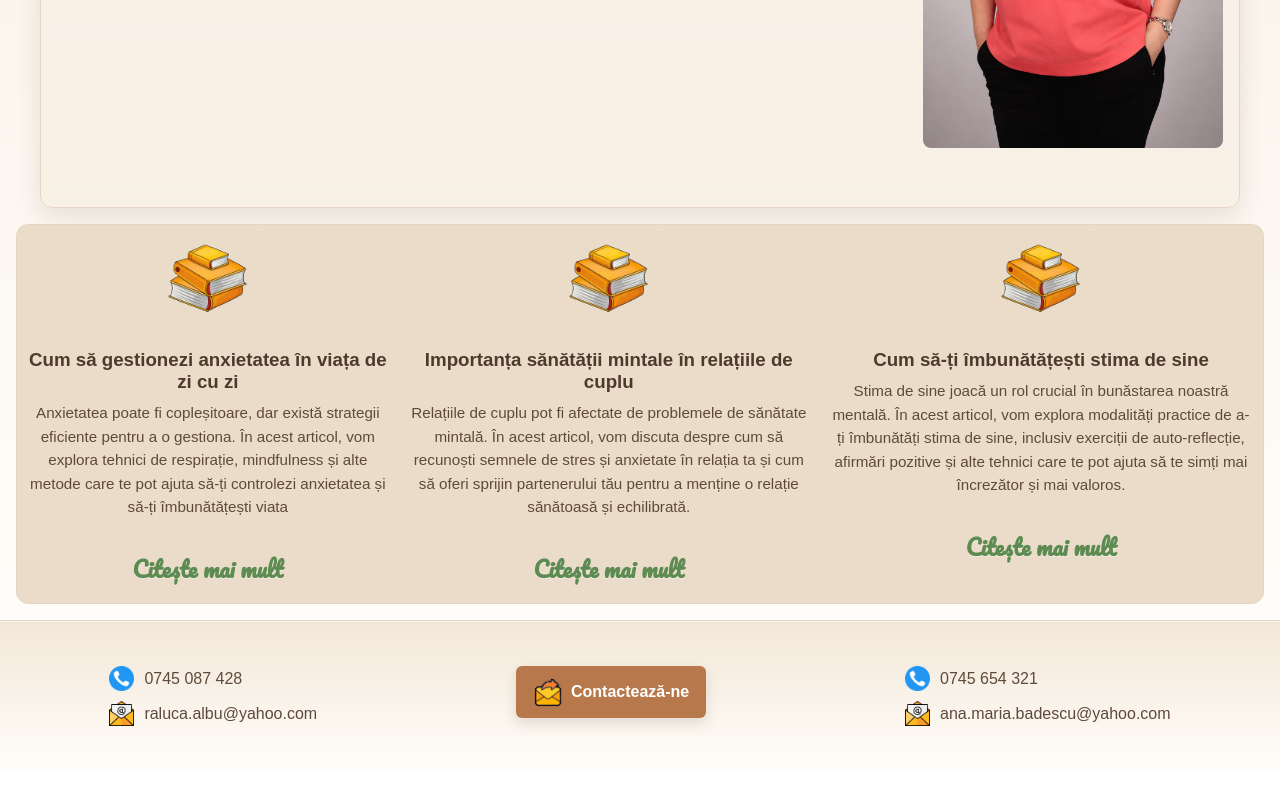
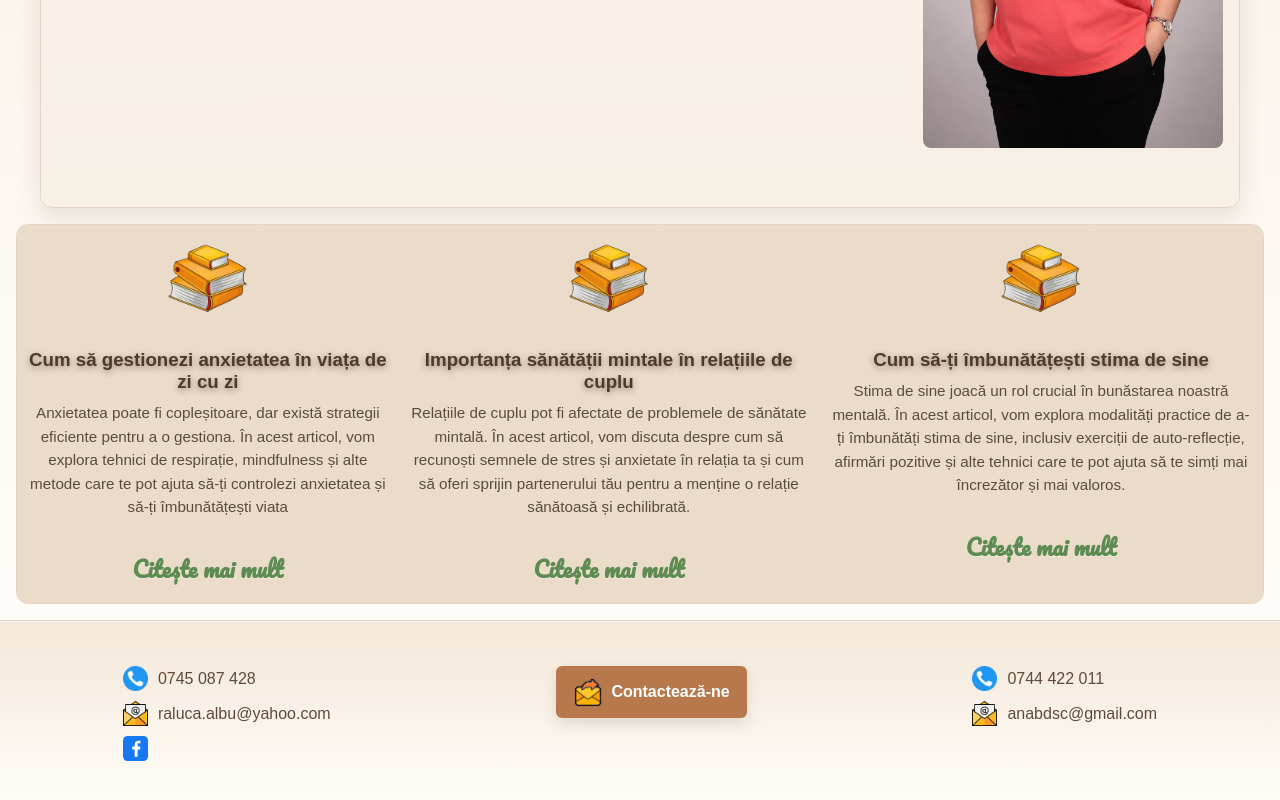
Before and after one commit to aovidiu/new-site-ralu, an Angular app: page / in a window 1280 px wide. Shown: the part 1136-1936 px from the top of the page. Before the commit the page ends 1907 px from the top, so only its background shows below. Built offline with nearby package versions, Linux system fonts and the light colour scheme.

Commit message:
css shadow

```diff
--- a/src/app/about-component/about-component.css
+++ b/src/app/about-component/about-component.css
@@ -24,6 +24,8 @@
   margin: 0;
   font-size: clamp(1.8rem, 2.5vw, 2.4rem);
   color: var(--theme-title);
+  font-family: 'RokkittRegular', serif;
+  text-shadow: var(--theme-title-shadow);
 }
 
 .about-description {
--- a/src/app/app.html
+++ b/src/app/app.html
@@ -3,7 +3,7 @@
         <app-header-component></app-header-component>
     </div>
 
-    <div class="content">
+    <div id="content" class="content">
         <router-outlet></router-outlet>
     </div>
     <div id="footer" class="content-footer">
--- a/src/app/articol-1-component/articol-1-component.css
+++ b/src/app/articol-1-component/articol-1-component.css
@@ -14,7 +14,7 @@
   margin-bottom: 2rem;
   text-align: center;
   font-family: 'RokkittRegular', serif;
-  text-shadow: 0 2px 4px rgba(183, 121, 76, 0.2);
+  text-shadow: var(--theme-title-shadow);
 }
 
 .article-content {
--- a/src/app/articol-2-component/articol-2-component.css
+++ b/src/app/articol-2-component/articol-2-component.css
@@ -14,7 +14,7 @@
   margin-bottom: 2rem;
   text-align: center;
   font-family: 'RokkittRegular', serif;
-  text-shadow: 0 2px 4px rgba(183, 121, 76, 0.2);
+  text-shadow: var(--theme-title-shadow);
 }
 
 .article-content {
--- a/src/app/articol-3-component/articol-3-component.css
+++ b/src/app/articol-3-component/articol-3-component.css
@@ -14,7 +14,7 @@
   margin-bottom: 2rem;
   text-align: center;
   font-family: 'RokkittRegular', serif;
-  text-shadow: 0 2px 4px rgba(183, 121, 76, 0.2);
+  text-shadow: var(--theme-title-shadow);
 }
 
 .article-content {
--- a/src/app/footer-component/footer-component.html
+++ b/src/app/footer-component/footer-component.html
@@ -8,6 +8,17 @@
       <div class="contact-item">
         <img class="icon" src="assets/images/email_1.png" alt="email">
         <p>{{ EmailRaluca }}</p>
+      </div>
+      <div class="contact-item">
+        <a
+          class="facebook-link"
+          [href]="FacebookRaluca"
+          target="_blank"
+          rel="noopener noreferrer"
+          aria-label="Facebook Raluca"
+        >
+          <img class="facebook-icon" src="assets/images/facebook.svg" alt="">
+        </a>
       </div>
     </div>
 
--- a/src/app/footer-component/footer-component.scss
+++ b/src/app/footer-component/footer-component.scss
@@ -50,6 +50,53 @@ $footer-padding: 45px;
 
 .contact-item p {
 	line-height: 1.45;
+}
+
+.contact-link {
+	display: inline-flex;
+	align-items: center;
+	color: var(--theme-text);
+	font-weight: 400;
+	line-height: 1.45;
+	text-decoration: none;
+	transition: color 0.2s ease;
+}
+
+.facebook-link {
+	display: inline-flex;
+	align-items: center;
+	justify-content: center;
+	line-height: 0;
+	text-decoration: none;
+}
+
+.facebook-icon {
+	width: 25px;
+	height: 25px;
+	min-width: 25px;
+	transition: transform 0.2s ease, filter 0.2s ease;
+}
+
+.facebook-link:hover .facebook-icon {
+	filter: brightness(0.95);
+	transform: translateY(-1px);
+}
+
+.facebook-link:focus-visible {
+	outline: 3px solid rgba(183, 121, 76, 0.35);
+	outline-offset: 2px;
+	border-radius: 4px;
+}
+
+.contact-link:hover {
+	color: var(--theme-accent-hover);
+	text-decoration: underline;
+}
+
+.contact-link:focus-visible {
+	outline: 3px solid rgba(183, 121, 76, 0.35);
+	outline-offset: 2px;
+	border-radius: 4px;
 }
 
 .icon {
--- a/src/app/footer-component/footer-component.ts
+++ b/src/app/footer-component/footer-component.ts
@@ -10,7 +10,8 @@ import { RouterModule } from '@angular/router';
 export class FooterComponent {
   Trimit_mesaj = "Contactează-ne";
   EmailRaluca = "raluca.albu@yahoo.com";
-  EmailAna = "ana.maria.badescu@yahoo.com";
+  EmailAna = "anabdsc@gmail.com";
+  FacebookRaluca = 'https://www.facebook.com/profile.php?id=61576439993379';
   TelefonRaluca = "0745 087 428";
-  TelefonAna = "0745 654 321";
+  TelefonAna = "0744 422 011";
 }
--- a/src/app/home-component/home-component.scss
+++ b/src/app/home-component/home-component.scss
@@ -74,7 +74,7 @@ $text-weidth: 500px;
   color: var(--theme-title);
 	font-size:2.7rem;
 	line-height:40px;
-  text-shadow: 0 2px 8px rgba(183, 121, 76, 0.18);
+  text-shadow: var(--theme-title-shadow);
 	font-family: 'RokkittRegular';
 	margin:75px 0 20px 29px;
 
@@ -115,6 +115,7 @@ $text-weidth: 500px;
 .blog h3 {
   margin: 1rem 0 0.5rem;
   color: var(--theme-title);
+  text-shadow: var(--theme-title-shadow);
 }
 
 .blog p {
--- a/src/app/home-component/home-component.ts
+++ b/src/app/home-component/home-component.ts
@@ -14,7 +14,7 @@ export class HomeComponent {
 
   Citeste_Mai_Mult = "Citește mai mult";
 
-  Titlul_Pagina = "Acesta este cabinetul nostru individual de psihologie";
+  Titlul_Pagina = "Cine suntem noi?";
 
   Descriere_Raluca = "Sunt Raluca Albu, psiholog clinician și psihoterapeut, cu o experiență de peste 10 ani în domeniul sănătății mintale. Am absolvit Facultatea de Psihologie și Științele Educației și am continuat să mă specializez în diverse forme de terapie, inclusiv terapia cognitiv-comportamentală și terapia de cuplu. Sunt pasionată de a ajuta oamenii să-și depășească provocările și să-și găsească echilibrul interior.";
 
--- a/src/app/library-component/library-component.css
+++ b/src/app/library-component/library-component.css
@@ -18,6 +18,8 @@
 	color: var(--theme-title);
 	font-size: clamp(1.6rem, 2.4vw, 2.2rem);
 	line-height: 1.2;
+	font-family: 'RokkittRegular', serif;
+	text-shadow: var(--theme-title-shadow);
 }
 
 .library-card p {
--- a/src/styles.css
+++ b/src/styles.css
@@ -25,6 +25,7 @@
   --theme-surface-soft: #f3e7d8;
   --theme-surface-deep: #eadcc9;
   --theme-title: #4d3a2d;
+  --theme-title-shadow: 0 2px 6px rgba(77, 48, 28, 0.5);
   --theme-header-green: #5e8b52;
   --theme-text: #5e4a3b;
   --theme-muted: #8a7461;
```
Also changed, not shown: src/assets/images/facebook.svg (added).
